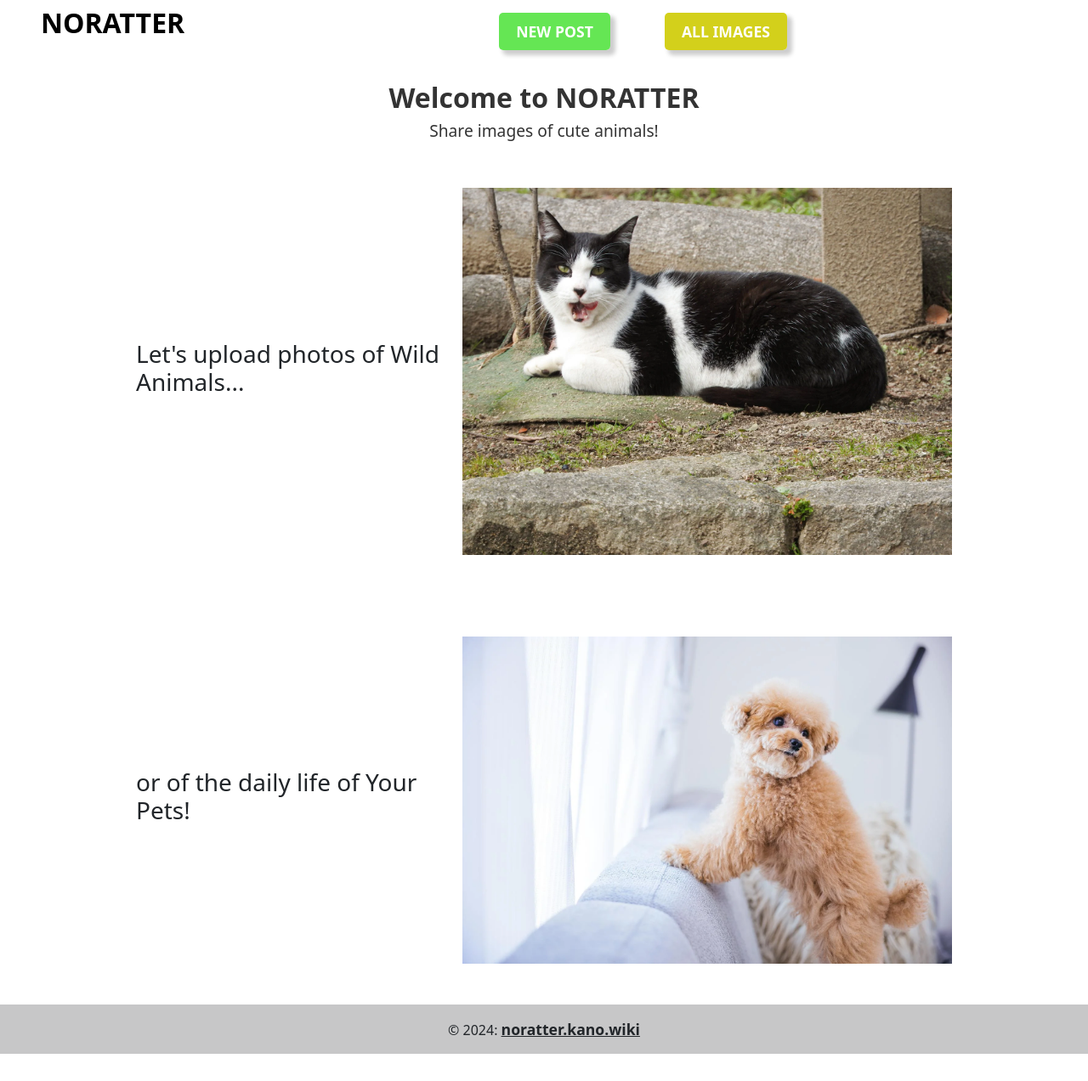
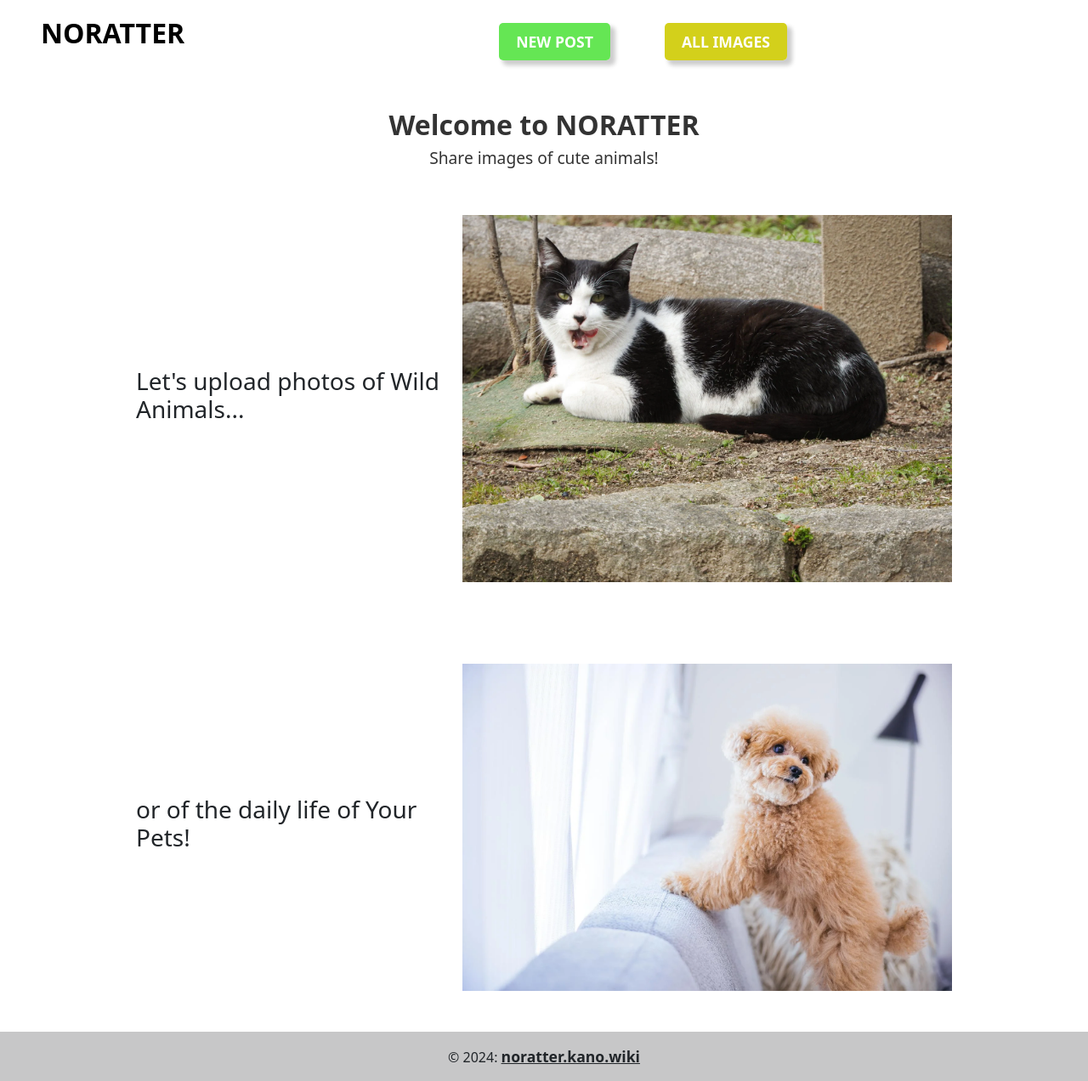
Before and after one commit to SouthernMinami/noratter, a PHP site: page / in a window 1280 px wide. Shown: the whole page at 85% size. Before the commit the page ends 1240 px from the top, so only its background shows below. Run offline with PHP 8.4, Linux system fonts and the light colour scheme.

Commit message:
Fix: adjusted style

```diff
--- a/Views/layout/header.php
+++ b/Views/layout/header.php
@@ -14,7 +14,7 @@
 
 <body>
     <header>
-        <nav>
+        <nav class="pt-4">
             <ul className="navbar flex items-center w-full h-full space-x-4">
                 <li class="nav-item text-4xl font-bold text-white pb-2 pl-3 pr-2">
                     <h1><a href="/" class="logo">NORATTER</a></h1>
--- a/public/css/style.css
+++ b/public/css/style.css
@@ -84,7 +84,7 @@ a {
     flex-direction: column;
     justify-content: center;
     align-items: center;
-    padding-top: 3rem;
+    padding-top: 5rem;
 }
 
 .page-title {
```
